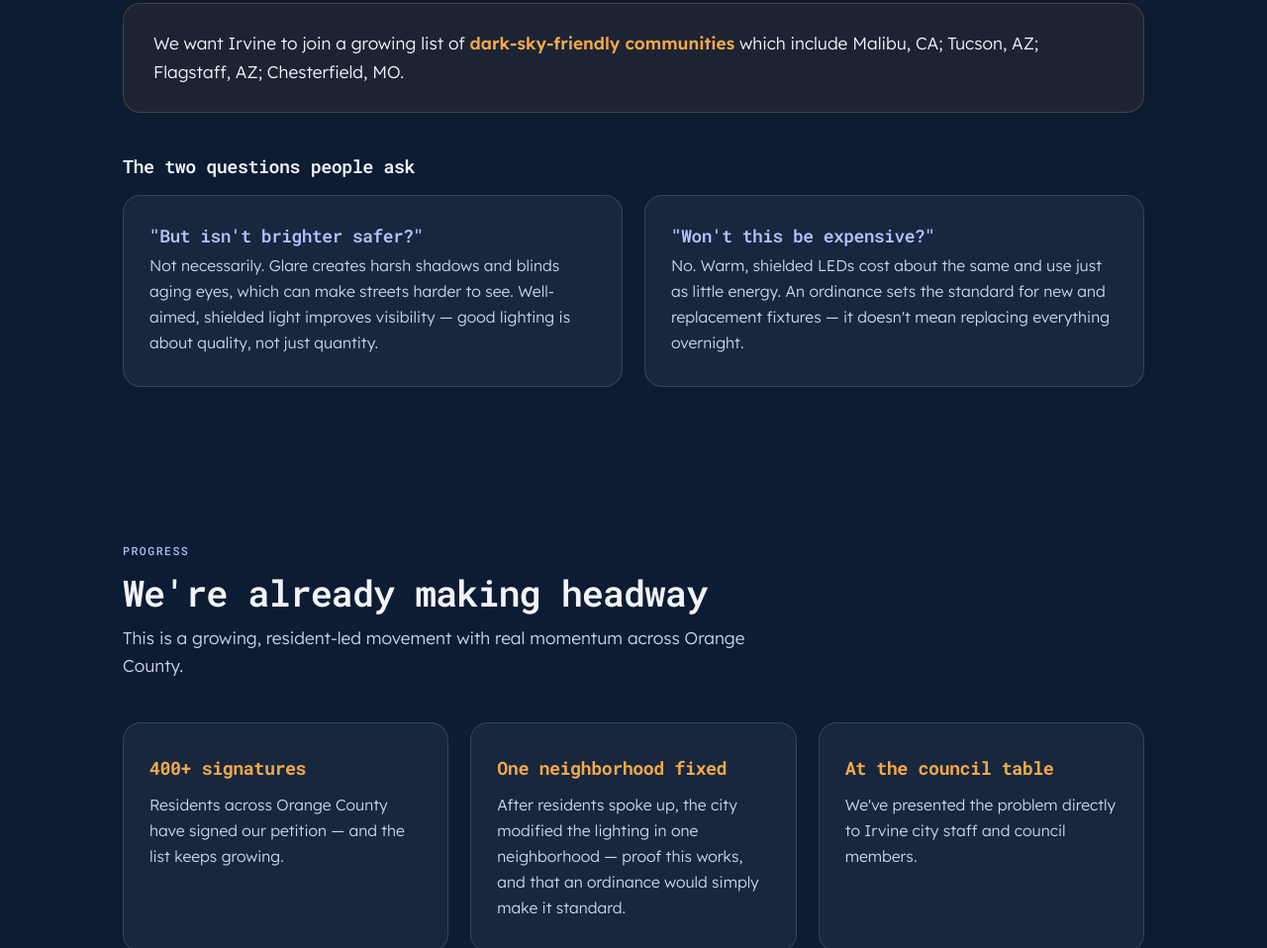
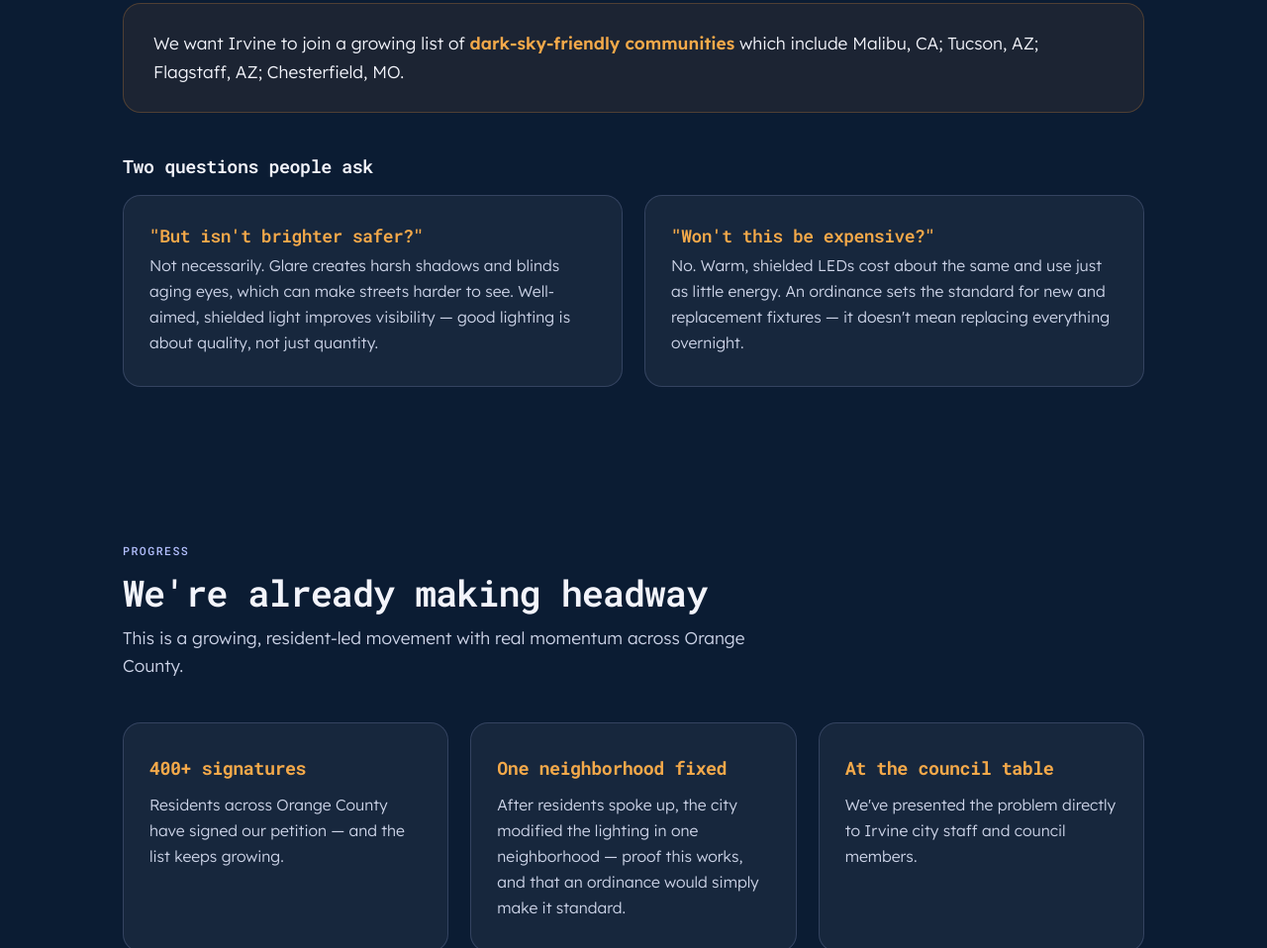
Before and after one commit to arphysics/fight_glare_movement, a plain HTML site: page index.html in a window 1280 px wide. Shown: the part 2870-3828 px from the top of the page at 99% size. Drawn offline with Linux system fonts and the light colour scheme.

Commit message:
Amber the FAQ questions; drop "The" from the subhead
"The two questions people ask" implied a fixed canonical pair; "Two
questions people ask" doesn't, and reads lighter.

The question headings move from periwinkle to amber so they carry the
accent colour, matching .r-card h3 which already does this — so the page
gains consistency rather than a new exception.

Used var(--amber-bright) rather than a literal, per the colour convention.
Checked contrast before changing it: amber-bright against the effective card
background (--card composited over --navy-deep) is 7.62:1, past the 4.5
needed at this size and weight. Periwinkle was 8.55:1, so this is a small
reduction that stays comfortably inside AA.

Co-Authored-By: Claude Opus 5 (1M context) <noreply@anthropic.com>

```diff
--- a/index.html
+++ b/index.html
@@ -171,7 +171,7 @@
   .fact-callout p:last-child { margin-bottom: 0; }
   .fact-callout a { color: var(--periwinkle-soft); text-decoration: underline; text-underline-offset: 2px; font-weight: 500; }
   .qa { display: grid; grid-template-columns: repeat(2, 1fr); gap: 22px; margin-top: 8px; }
-  .qa .card h3 { color: var(--periwinkle-soft); }
+  .qa .card h3 { color: var(--amber-bright); }
 
   /* Progress milestones */
   .milestones { display: grid; grid-template-columns: repeat(3, 1fr); gap: 22px; }
@@ -364,7 +364,7 @@
       We want Irvine to join a growing list of <strong>dark-sky-friendly communities</strong> which include Malibu, CA; Tucson, AZ; Flagstaff, AZ; Chesterfield, MO.
     </div>
 
-    <h3 class="subhead">The two questions people ask</h3>
+    <h3 class="subhead">Two questions people ask</h3>
     <div class="qa">
       <div class="card">
         <h3>"But isn't brighter safer?"</h3>
```
